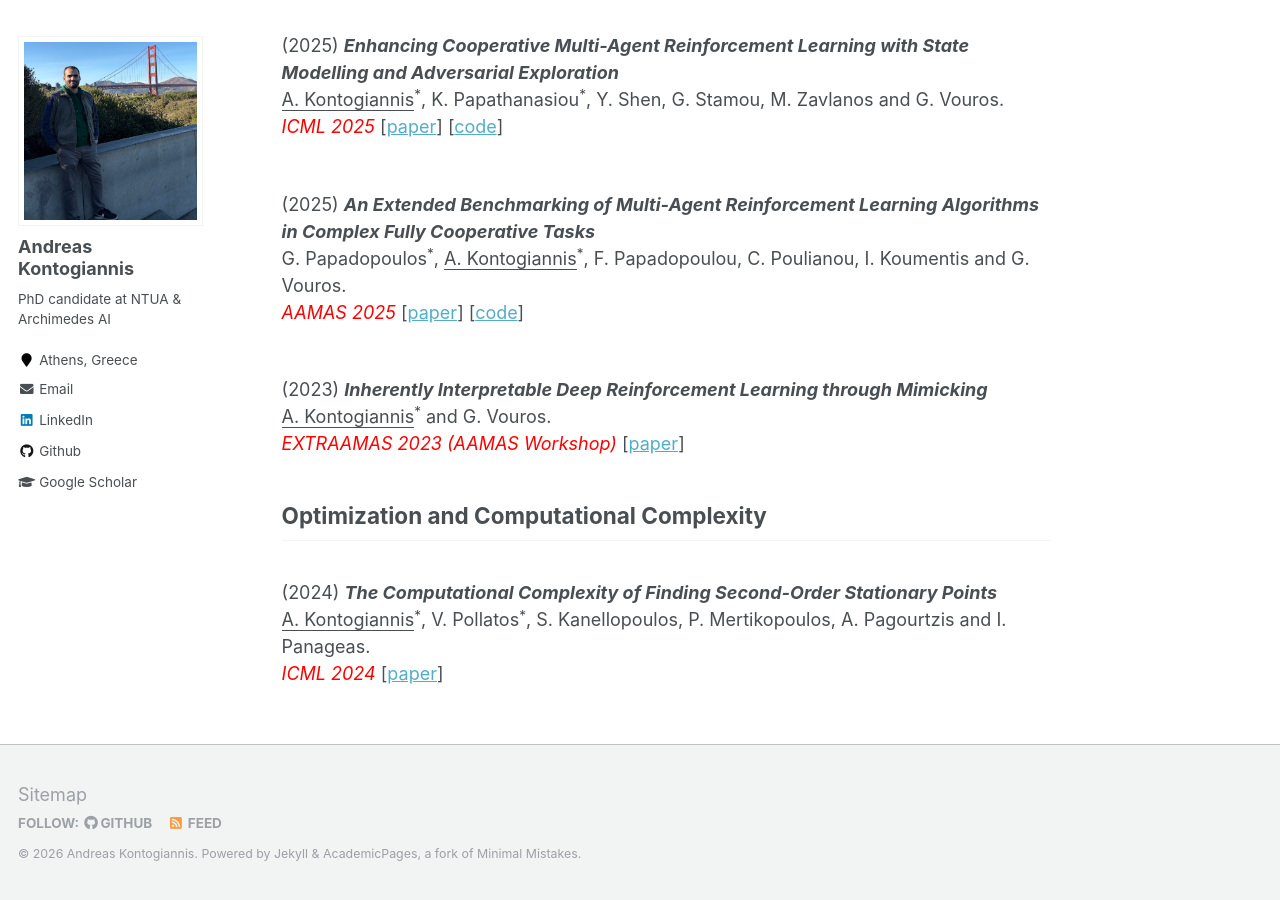
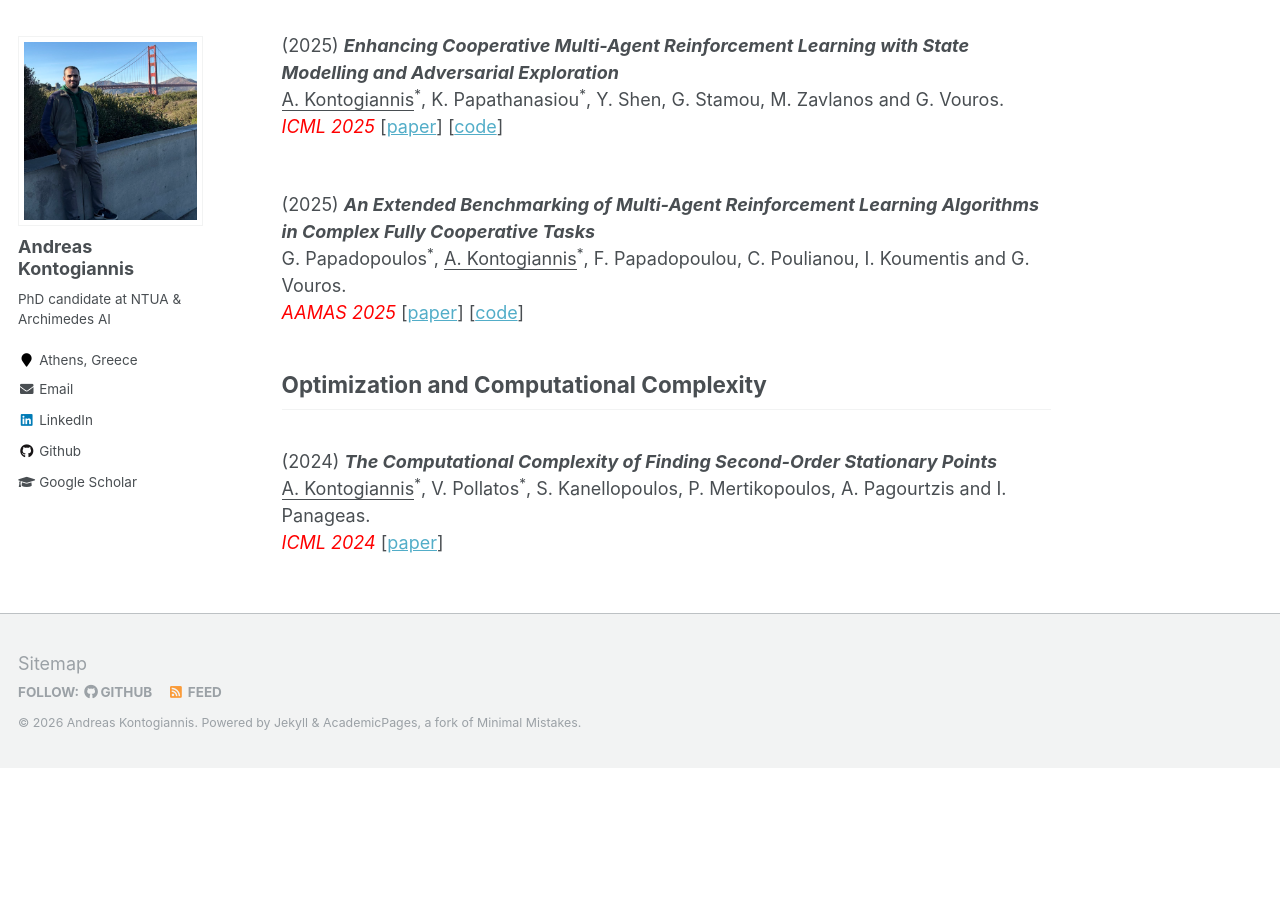
Before and after one commit to ddaedalus/ddaedalus.github.io, a Jekyll site: the page built from _pages/publications.md, in a window 1280 px wide and 900 px high, scrolled down 546 px. Built offline with Jekyll 4.4.1, drawn with Linux system fonts in a browser that asks for light colours; after the commit the page ends 1314 px from its top, so only the background shows below that.

Commit message:
Update publications.md

```diff
--- a/_pages/publications.md
+++ b/_pages/publications.md
@@ -41,13 +41,6 @@ G. Papadopoulos<sup>*</sup>, <u>A. Kontogiannis</u><sup>*</sup>, F. Papadopoulou
 <br/>
 _<font color="red">AAMAS 2025</font>_ [[paper](https://www.arxiv.org/abs/2502.04773?fbclid=IwZXh0bgNhZW0CMTAAAR0STD9oKF7IUu4fKUjMA_gBtADEwmaYDnz6RXsM4IhiTAp7H4MgMGmggMQ_aem_JyMoU6wDa2iyPMa-RrUxDQ)] [[code](https://github.com/AILabDsUnipi/pymarlzooplus)]
 
-<br/>
-(2023) <i><b> Inherently Interpretable Deep Reinforcement Learning through Mimicking </b> </i>
-<br/>
-<u>A. Kontogiannis</u><sup>*</sup> and G. Vouros.
-<br/>
-_<font color="red">EXTRAAMAS 2023 (AAMAS Workshop)</font>_ [[paper](https://link.springer.com/chapter/10.1007/978-3-031-40878-6_10)]
-
 
 ## Optimization and Computational Complexity
 
```
